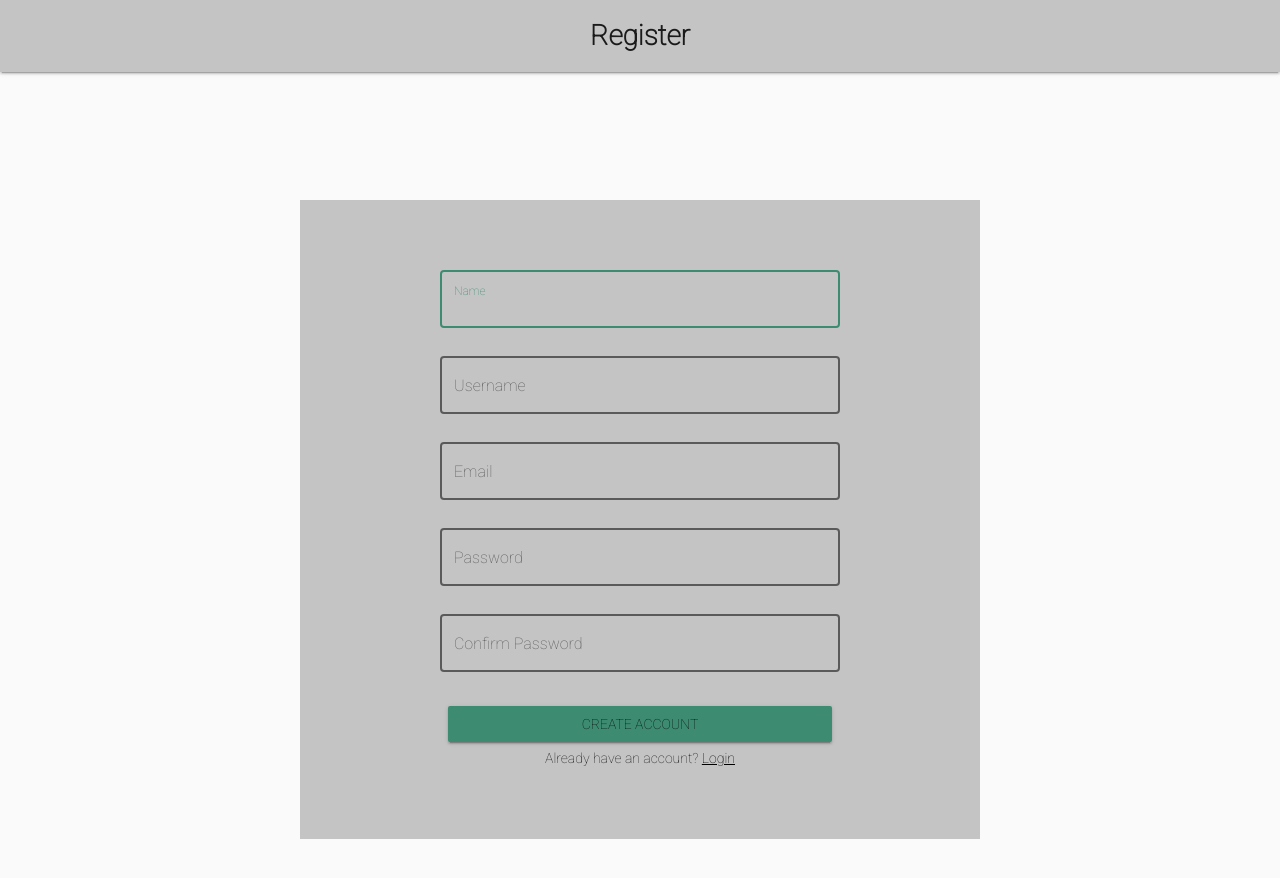
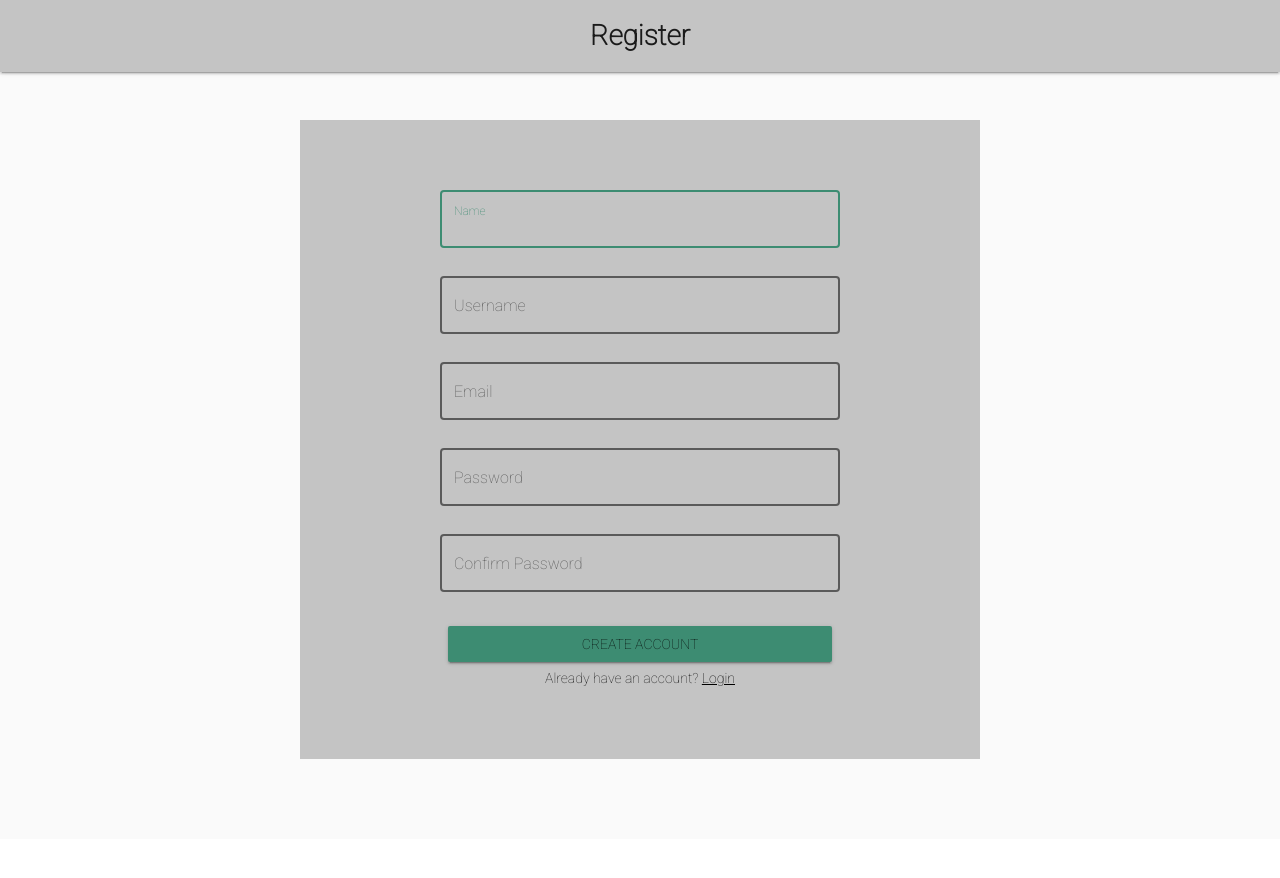
Before and after one commit to bethtelford/vue-experiment, a Vue app: page /signup in a window 1280 px wide. Shown: the top 878 px of the page. After the commit the page ends 839 px from the top, so only its background shows below. Built offline with nearby package versions, Linux system fonts and the light colour scheme; no server answers.

Commit message:
Slight adjustment to form layout after testing on windows machine

```diff
--- a/src/App.vue
+++ b/src/App.vue
@@ -33,7 +33,7 @@ export default {
 }
 .page{
   min-height: 100vh;
-  padding: 200px 300px 100px;
+  padding: 15vh 300px 10vh;
 }
 
 </style>
--- a/src/views/RegisterPage.vue
+++ b/src/views/RegisterPage.vue
@@ -11,6 +11,7 @@
         class='form'
       >
         <v-text-field
+          style='{height: 60px}'
           label='Name'
           outline
           autofocus
```
